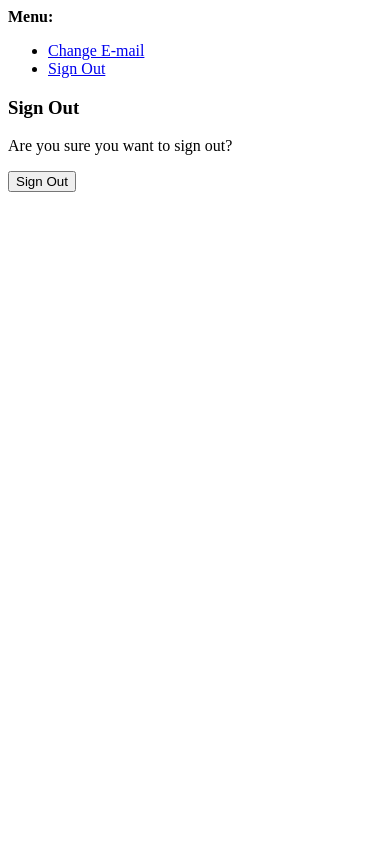
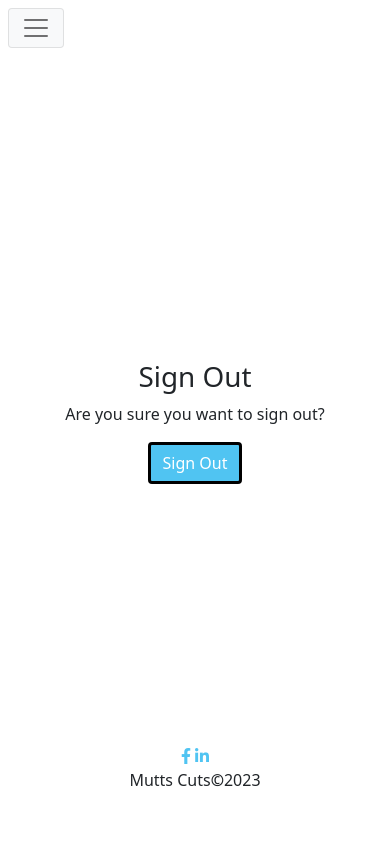
Before and after one commit to Becky139/mutts-cuts, a Django app: page /accounts/logout/ in a window 390 px wide. Run offline with Django 3.2, Linux system fonts and the light colour scheme; a user stored in the database is signed in; some libraries are stand-ins or nearby versions.

Commit message:
beatify all templates html and python pep8

```diff
--- a/mutts_cuts/urls.py
+++ b/mutts_cuts/urls.py
@@ -1,20 +1,7 @@
-"""mutts_cuts URL Configuration
-
-The `urlpatterns` list routes URLs to views. For more information please see:
-    https://docs.djangoproject.com/en/3.2/topics/http/urls/
-Examples:
-Function views
-    1. Add an import:  from my_app import views
-    2. Add a URL to urlpatterns:  path('', views.home, name='home')
-Class-based views
-    1. Add an import:  from other_app.views import Home
-    2. Add a URL to urlpatterns:  path('', Home.as_view(), name='home')
-Including another URLconf
-    1. Import the include() function: from django.urls import include, path
-    2. Add a URL to urlpatterns:  path('blog/', include('blog.urls'))
-"""
 from django.contrib import admin
 from django.urls import path, include
+from .views import handler404, handler500
+
 
 urlpatterns = [
     path('admin/', admin.site.urls),
@@ -23,3 +10,6 @@ urlpatterns = [
     path('services/', include('services.urls')),
     path('bookings/', include('bookings.urls')),
 ]
+
+handler404 = 'main.views.handler404'
+handler500 = 'main.views.handler500'
--- a/templates/account/base.html
+++ b/templates/account/base.html
@@ -1,8 +1,6 @@
 <!DOCTYPE html>
 <html>
   <head>
-    <meta http-equiv="X-UA-Compatible" content="IE=edge">
-    <meta name="viewport" content="width=device-width, initial-scale=1.0">
     <title>{% block head_title %}{% endblock %}</title>
     {% block extra_head %}
     {% endblock %}
--- a/templates/account/login.html
+++ b/templates/account/login.html
@@ -1,6 +1,6 @@
 {% extends "base.html" %}
+
 {% load i18n %}
-
 {% load account socialaccount %}
 
 {% block head_title %}{% trans "Sign In" %}{% endblock %}
@@ -10,9 +10,11 @@
 <div class="container d-flex flex-column justify-content-center align-items-center text-center min-vh-100">
     <div class="row">
         <div>
-          <h3>{% trans "Sign In" %}</h3>
+            <h1>{% trans "Sign In" %}</h1>
+
             <p>{% blocktrans %}If you have not created an account yet, then please
                 <a href="{{ signup_url }}">sign up</a> first.{% endblocktrans %}</p>
+
         </div>
     </div>
     <div class="row">
--- a/templates/account/logout.html
+++ b/templates/account/logout.html
@@ -1,21 +1,15 @@
-{% extends "account/base.html" %}
+{% extends "base.html" %}
 
 {% load i18n %}
 
 {% block head_title %}{% trans "Sign Out" %}{% endblock %}
 
 {% block content %}
-<div class="container d-flex flex-column justify-content-center align-items-center text-center h-100">
+<div class="container d-flex flex-column justify-content-center align-items-center text-center min-vh-100">
     <div class="row">
-      <div class="col-md-8 mt-3 offset-md-2">
-          <h3>{% trans "Sign Out" %}</h3>
-
+        <div class="col">
+            <h1>{% trans "Sign Out" %}</h1>
             <p>{% trans 'Are you sure you want to sign out?' %}</p>
-      </div>
-  </div>
-  <div class="row">
-      <div class="col-md-8 mt-3 offset-md-2">
-
             <form method="post" action="{% url 'account_logout' %}">
                 {% csrf_token %}
                 {% if redirect_field_value %}
@@ -26,5 +20,4 @@
         </div>
     </div>
 </div>
-
 {% endblock %}
--- a/templates/account/signup.html
+++ b/templates/account/signup.html
@@ -8,10 +8,10 @@
 <div class="container d-flex flex-column justify-content-center align-items-center text-center min-vh-100">
     <div class="row">
         <div class="col-md-8 mt-3 offset-md-2">
-          <h3>{% trans "Sign Up" %}</h3>
+            <h1>{% trans "Sign Up" %}</h1>
 
-          <p>{% blocktrans %}Do you already have an account? Then please <a
-            class="link" href="{{ login_url }}">sign in</a> instead.{% endblocktrans %}</p>
+            <p>{% blocktrans %}Do you already have an account? Then please <a class="link" href="{{ login_url }}">sign
+                    in</a> instead.{% endblocktrans %}</p>
         </div>
     </div>
     <div class="row">
--- a/templates/base.html
+++ b/templates/base.html
@@ -2,31 +2,28 @@
 
 <!DOCTYPE html>
 <html lang="en">
+
 <head>
     {% include 'includes/head.html' %}
 </head>
+
 <body>
-    <!--Header-->
+    <!-- Header -->
     <header>
         <!-- Messages/Alerts -->
         {% include 'includes/messages.html' %}
         <!-- Navigation -->
         {% include 'includes/navbar.html' %}
     </header>
-    <section class="container-fluid d-inline-block g-0">
     {% block content %}
-        <!-- Content goes here -->
+    <!-- Content -->
     {% endblock %}
-
-    <!--Footer-->
-    <footer>
+    <!-- Footer -->
     {% block footer %}
     {% include 'includes/footer.html' %}
     {% endblock %}
-    </footer>
-    </section>
-    <!--Scripts-->
+    <!-- Scripts -->
     {% include 'includes/scripts.html' %}
+</body>
 
-</body>
 </html>
--- a/templates/includes/footer.html
+++ b/templates/includes/footer.html
@@ -1,4 +1,3 @@
-<!-- Footer -->
 <footer>
     <!-- Social links -->
     <section class="footer-content">
--- a/templates/includes/head.html
+++ b/templates/includes/head.html
@@ -1,18 +1,21 @@
 {% load static %}
 
 <meta charset="UTF-8">
-<meta name="viewport" content="width=device-width, user-scalable=no, initial-scale=1.0, maximum-scale=1.0, minimum-scale=1.0">
+<meta name="viewport"
+    content="width=device-width, initial-scale=1.0">
 <meta http-equiv="X-UA-Compatible" content="ie=edge">
 <meta name="description" content="Dog grooming in your local area">
 <!-- Bootstrap5.1  import -->
-<link href="https://cdn.jsdelivr.net/npm/bootstrap@5.1.3/dist/css/bootstrap.min.css" rel="stylesheet" integrity="sha384-1BmE4kWBq78iYhFldvKuhfTAU6auU8tT94WrHftjDbrCEXSU1oBoqyl2QvZ6jIW3" crossorigin="anonymous">
+<link href="https://cdn.jsdelivr.net/npm/bootstrap@5.1.3/dist/css/bootstrap.min.css" rel="stylesheet"
+    integrity="sha384-1BmE4kWBq78iYhFldvKuhfTAU6auU8tT94WrHftjDbrCEXSU1oBoqyl2QvZ6jIW3" crossorigin="anonymous">
 <!-- favicon -->
-<link rel="icon" href="{% static 'img/dog-paw-favicon.png' %}" type="image/x-icon" sizes="32x32">
+<link rel="icon" href="{% static 'img/dog-favicon.png' %}" type="image/x-icon" sizes="32x32">
 <!--fontawesome to go here -->
-<link rel="stylesheet" href="https://cdnjs.cloudflare.com/ajax/libs/font-awesome/6.0.0/css/all.min.css" integrity="sha512-9usAa10IRO0HhonpyAIVpjrylPvoDwiPUiKdWk5t3PyolY1cOd4DSE0Ga+ri4AuTroPR5aQvXU9xC6qOPnzFeg==" crossorigin="anonymous" referrerpolicy="no-referrer" />
+<link rel="stylesheet" href="https://cdnjs.cloudflare.com/ajax/libs/font-awesome/6.0.0/css/all.min.css"
+    integrity="sha512-9usAa10IRO0HhonpyAIVpjrylPvoDwiPUiKdWk5t3PyolY1cOd4DSE0Ga+ri4AuTroPR5aQvXU9xC6qOPnzFeg=="
+    crossorigin="anonymous" referrerpolicy="no-referrer" />
 <!-- JQuery datepicker style -->
 <link rel="stylesheet" href="//code.jquery.com/ui/1.12.1/themes/base/jquery-ui.css">
-<!-- personal HTML -->
-<!-- personal CSS -->
+<!-- personal css -->
 <link rel="stylesheet" href="{% static 'css/style.css' %}" type="text/css">
 <title>Mutts Cuts Grooming</title>
--- a/templates/includes/messages.html
+++ b/templates/includes/messages.html
@@ -1,7 +1,8 @@
-<ul class="messages">
-    {% for message in messages %}
-    <li {% if message.tags %} class="{{ message.tags }}"{% endif %}>{{ message }}
-        <button type="button" class="btn-close" data-bs-dismiss="alert" aria-label="Close"></button>
-    </li>
+{% for message in messages %}
+<div>
+  <div class="alert {{ message.tags }} alert-dismissible fade show" role="alert" >
+    <button id="alert-button" type="button" class="btn-close" data-bs-dismiss="alert" aria-label="Close"></button>
+    {{ message }}
+  </div>
+</div>
 {% endfor %}
-</ul>
--- a/templates/includes/navbar.html
+++ b/templates/includes/navbar.html
@@ -1,15 +1,13 @@
-<!-- Navigation -->
-<nav class="navbar navbar-light bg-light fixed-top">
-  <div class="container-fluid">
-    <button class="navbar-toggler bg-light rounded" type="button" data-bs-toggle="offcanvas" data-bs-target="#offcanvasNavbar"
-      aria-controls="offcanvasNavbar">
+<nav class="navbar navbar-light fixed-top">
+  <div>
+    <button class="navbar-toggler bg-light rounded mx-2" type="button" data-bs-toggle="offcanvas"
+      data-bs-target="#offcanvasNavbar" aria-controls="offcanvasNavbar">
       <span class="navbar-toggler-icon"></span>
     </button>
-    <!-- <a class="navbar-brand" href="{% url 'index' %}">Mutts Cuts</a> -->
-
-    <div class="offcanvas offcanvas-start w-100" tabindex="-1" id="offcanvasNavbar" aria-labelledby="offcanvasNavbarLabel">
+    <div class="offcanvas offcanvas-start w-100" tabindex="-1" id="offcanvasNavbar"
+      aria-labelledby="offcanvasNavbarLabel">
       <div class="offcanvas-header">
-        <h5 class="offcanvas-title" id="offcanvasNavbarLabel">Kennel39</h5>
+        <h5 class="offcanvas-title" id="offcanvasNavbarLabel">Mutts Cuts</h5>
         <button type="button" class="btn-close text-reset" data-bs-dismiss="offcanvas" aria-label="Close"></button>
       </div>
       <div class="offcanvas-body">
@@ -35,7 +33,6 @@
             <a class="nav-link" href="{% url 'account_login' %}">Login</a>
           </li>
           {% endif %}
-          </li>
         </ul>
       </div>
     </div>
--- a/templates/includes/scripts.html
+++ b/templates/includes/scripts.html
@@ -1,11 +1,13 @@
-<!-- Scripts -->
-
 {% load static %}
 <!-- Jquery CDN -->
-<script src="https://cdnjs.cloudflare.com/ajax/libs/jquery/3.6.0/jquery.js" integrity="sha512-n/4gHW3atM3QqRcbCn6ewmpxcLAHGaDjpEBu4xZd47N0W2oQ+6q7oc3PXstrJYXcbNU1OHdQ1T7pAP+gi5Yu8g==" crossorigin="anonymous" referrerpolicy="no-referrer"></script>
+<script src="https://cdnjs.cloudflare.com/ajax/libs/jquery/3.6.0/jquery.js"
+    integrity="sha512-n/4gHW3atM3QqRcbCn6ewmpxcLAHGaDjpEBu4xZd47N0W2oQ+6q7oc3PXstrJYXcbNU1OHdQ1T7pAP+gi5Yu8g=="
+    crossorigin="anonymous" referrerpolicy="no-referrer"></script>
 <!-- Jquery Datepicker -->
 <script src="https://code.jquery.com/ui/1.13.1/jquery-ui.js"></script>
 <!-- Bootstrap 5.1 -->
-<script src="https://cdn.jsdelivr.net/npm/bootstrap@5.1.3/dist/js/bootstrap.bundle.min.js" integrity="sha384-ka7Sk0Gln4gmtz2MlQnikT1wXgYsOg+OMhuP+IlRH9sENBO0LRn5q+8nbTov4+1p" crossorigin="anonymous"></script>
+<script src="https://cdn.jsdelivr.net/npm/bootstrap@5.1.3/dist/js/bootstrap.bundle.min.js"
+    integrity="sha384-ka7Sk0Gln4gmtz2MlQnikT1wXgYsOg+OMhuP+IlRH9sENBO0LRn5q+8nbTov4+1p" crossorigin="anonymous">
+</script>
 <!-- Own js file -->
-<script src="{% static 'js/scripts.js' %}"></script>
+<script src="{% static 'js/script.js' %}"></script>
```
Also changed, not shown: mutts_cuts/settings.py (+5 -17 lines), services/__init__.py (deleted), templates/account/password_reset_from_key_done.html (line endings or trailing spaces), templates/account/signup_closed.html (line endings or trailing spaces). Lines whose indentation alone changed are shown as unchanged.
